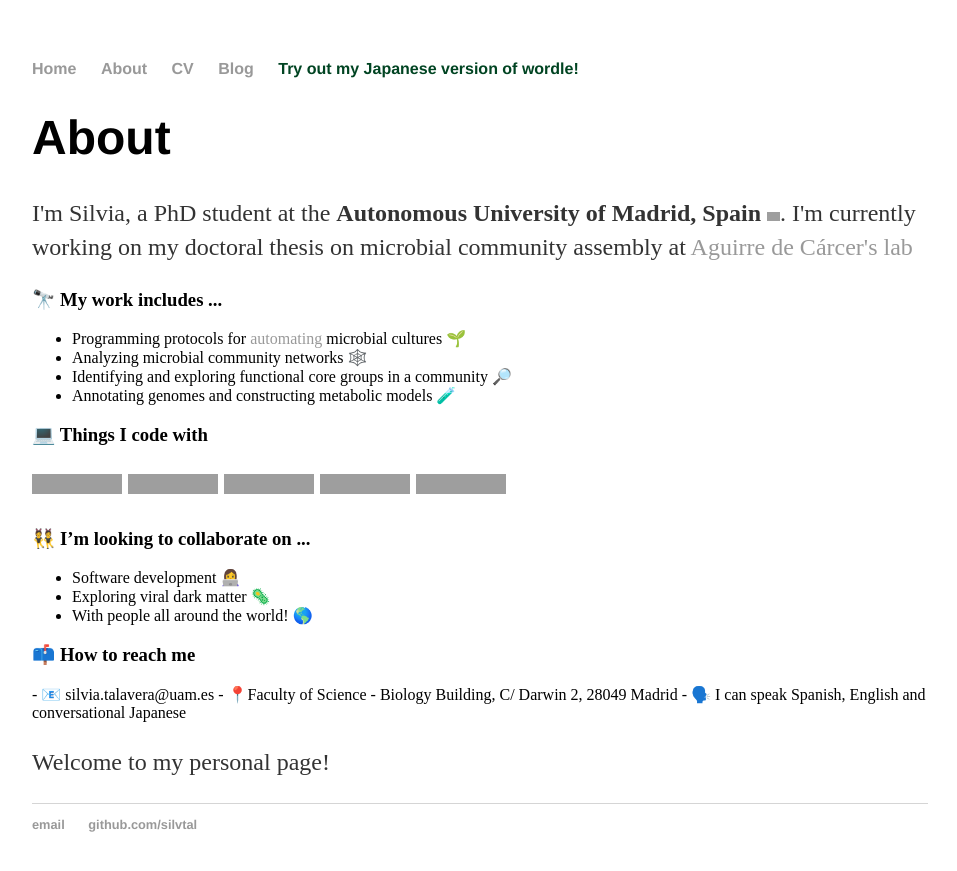
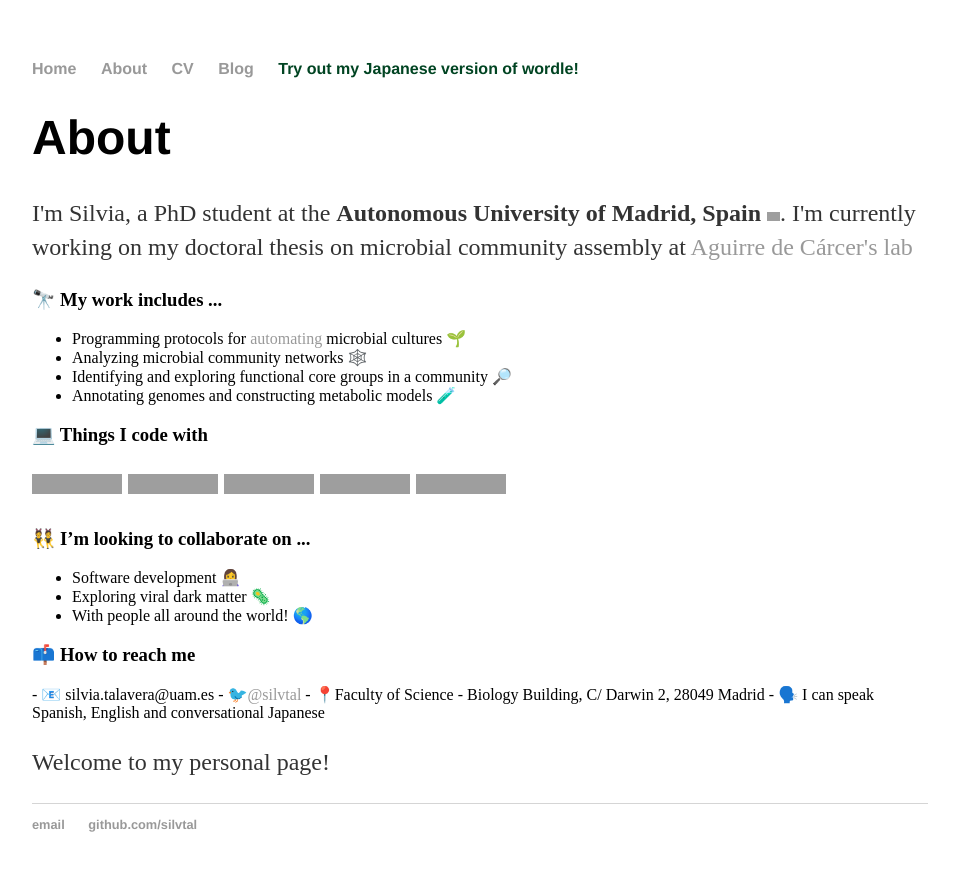
Before and after one commit to silvtal/silvtal.github.io, a Jekyll site: the page built from about/index.html, in a window 1280 px wide, cut to the strip 0-871 px from the top of the page. Shown: the whole strip, without its empty margins (160-1117 px from the left). Built offline with Jekyll 4.4.1, drawn with Linux system fonts in a browser that asks for light colours; grey boxes are pictures that could not be loaded.

Commit message:
add twitter

```diff
--- a/about/index.html
+++ b/about/index.html
@@ -35,7 +35,7 @@ title: About
 <h3>📫 How to reach me</h3>
 
 - 📧 silvia.talavera@uam.es
-<!--TODO<p>🐦</p>-->
+- 🐦<a href= "https://twitter.com/silvtal">@silvtal</a>
 - 📍Faculty of Science - Biology Building, C/ Darwin 2, 28049 Madrid
 <!-- removed map for now <a src="https://www.google.com/maps/embed?pb=!1m18!1m12!1m3!1d3031.9459086334964!2d-3.6941238846002302!3d40.5427841793507!2m3!1f0!2f0!3f0!3m2!1i1024!2i768!4f13.1!3m3!1m2!1s0xd422b0f7649a2cd%3A0x5a19437753ab7822!2sFacultad%20de%20Ciencias%20(Edificio%20Biolog%C3%ADa)%2C%20C.%20Darwin%2C%202%2C%2028049%20Madrid!5e0!3m2!1sen!2ses!4v1641811065955!5m2!1sen!2ses"><img src="map.png" width="400"></a>-->
 - 🗣️ I can speak Spanish, English and conversational Japanese<br>
```
